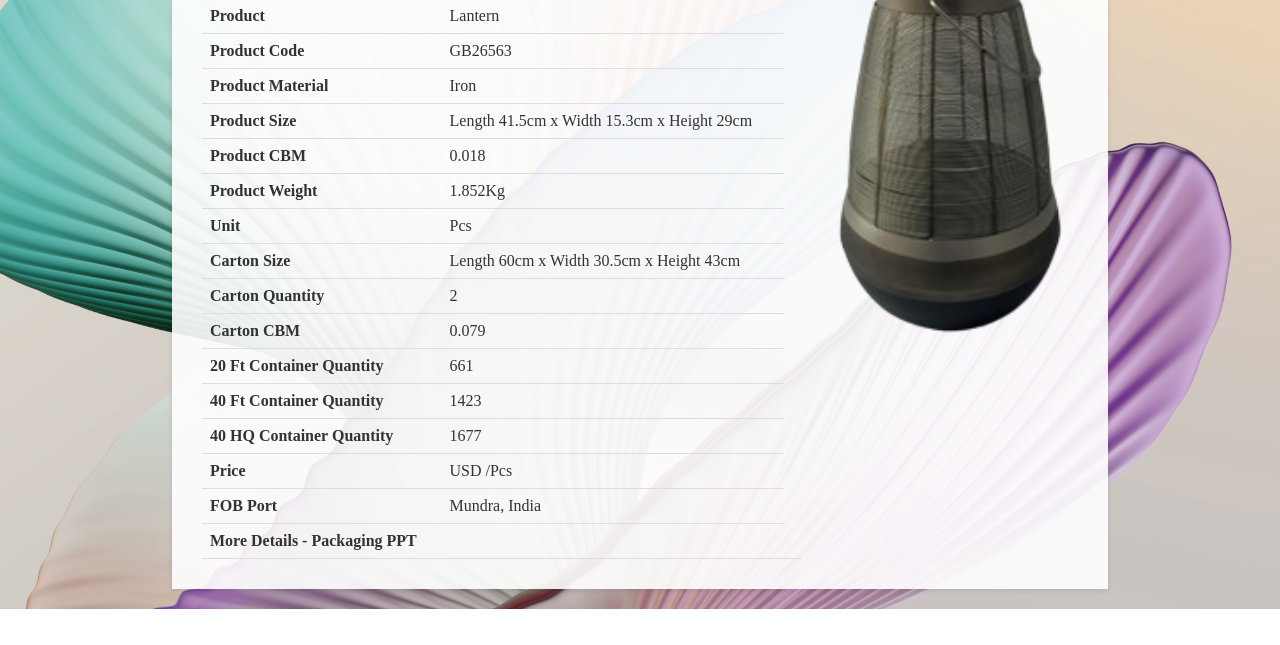
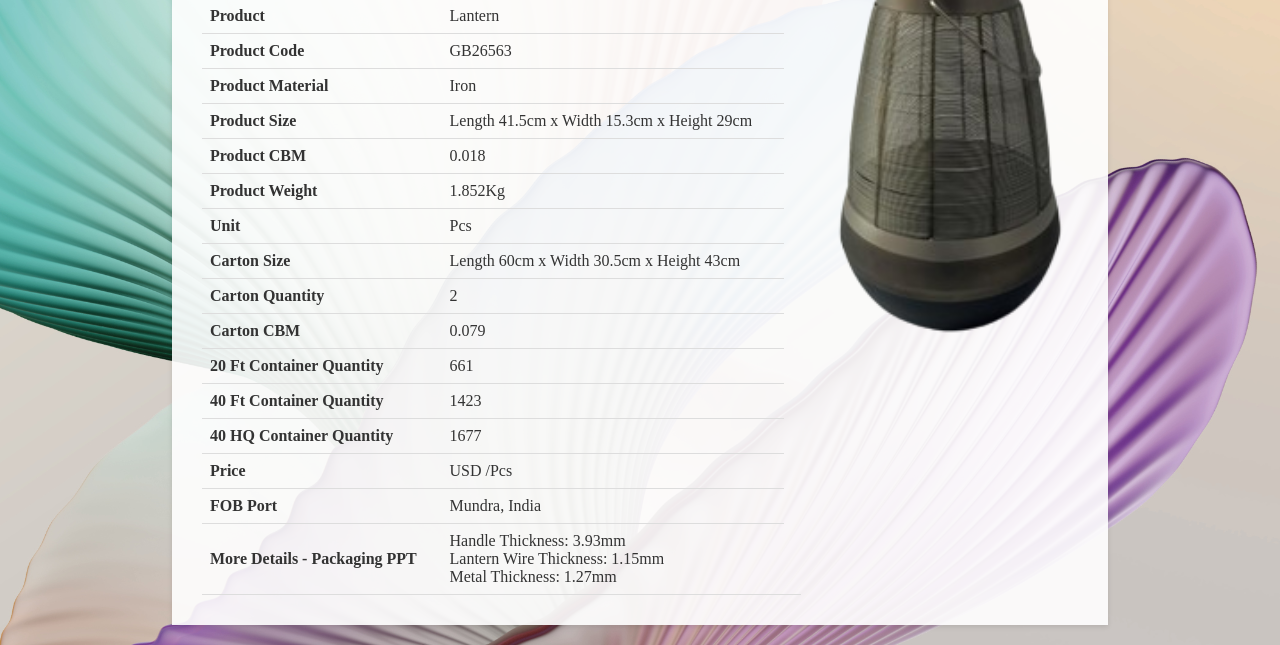
Before and after one commit to GBSLIT/GB26563, a plain HTML site: page index.html in a window 1280 px wide. Shown: the part 230-875 px from the top of the page. Before the commit the page ends 839 px from the top, so only its background shows below. Drawn offline with Linux system fonts and the light colour scheme.

Commit message:
Update index.html

```diff
--- a/index.html
+++ b/index.html
@@ -197,7 +197,9 @@
                 </tr>
                 <tr>
                     <th>More Details - Packaging PPT</th>
-		    <td> </td>
+		    <td> Handle Thickness: 3.93mm <br>
+                 Lantern Wire Thickness: 1.15mm <br>
+                 Metal Thickness: 1.27mm </td>
                     <td><button class="link-button" onclick="window.location.href='Link';"> </button></td>
                 </tr>
             </table>
```
